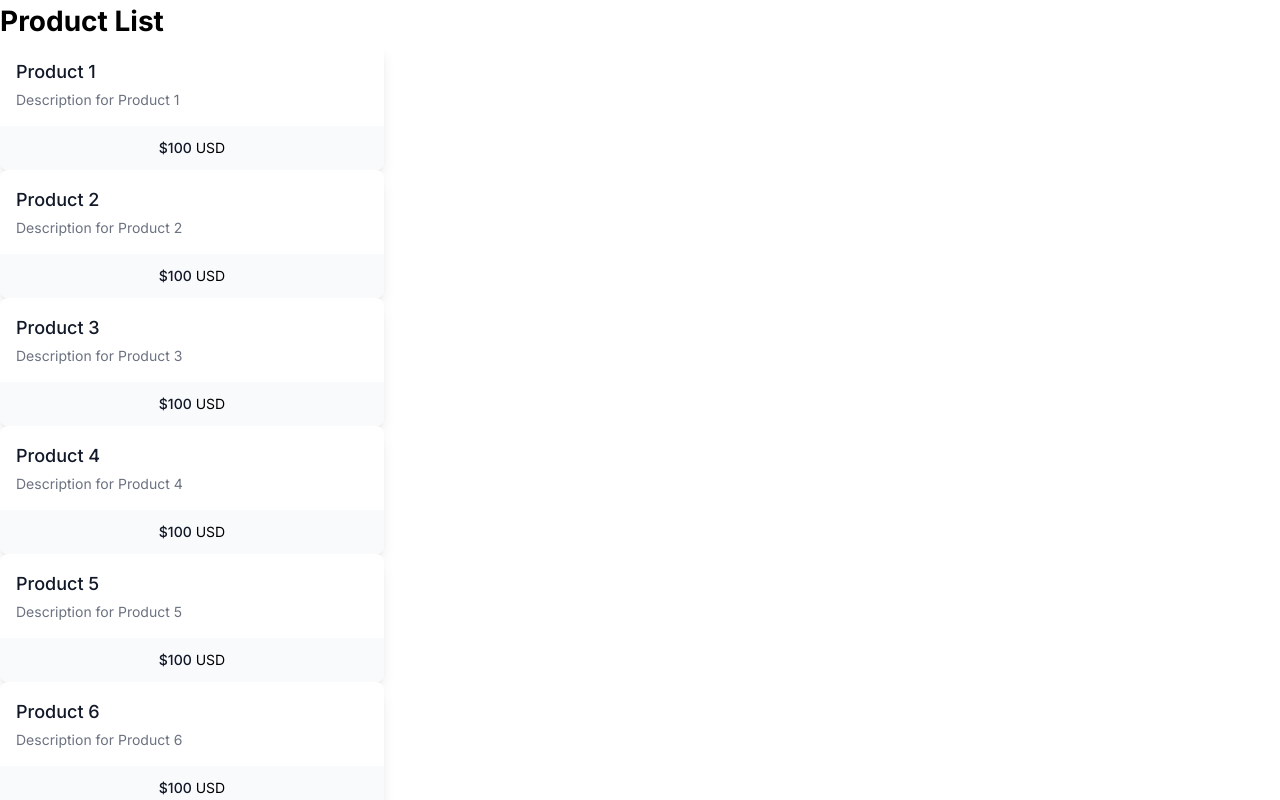
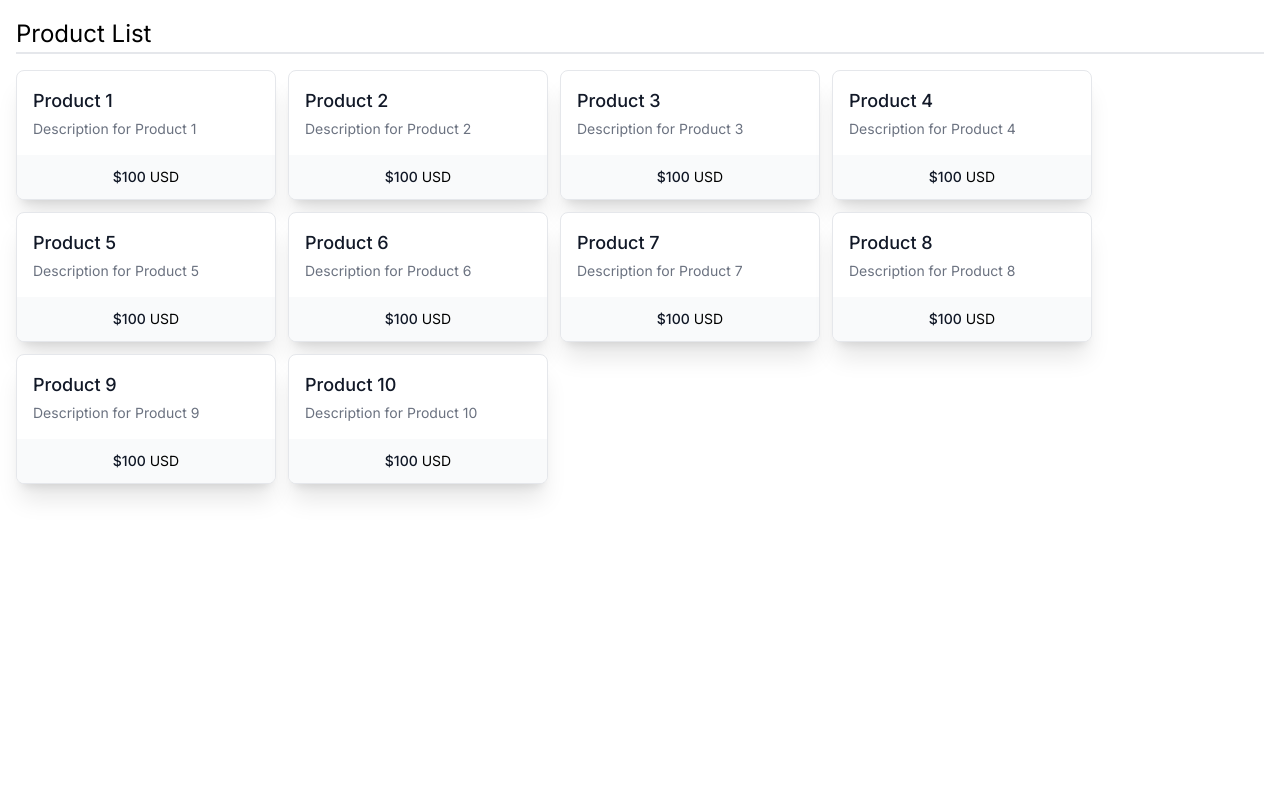
Before and after one commit to ART1377/Workflow-step-by-step, a Next.js app: page / in a window 1280 px wide. Shown: the top 800 px of the page. Built offline with nearby package versions, Linux system fonts and the light colour scheme.

Commit message:
card size changed and screen added to tailwind config file

```diff
--- a/src/app/components/ProductCard/ProductCard.tsx
+++ b/src/app/components/ProductCard/ProductCard.tsx
@@ -12,7 +12,7 @@ const ProductCard = ({
   return (
     <>
       <Link href={`products/${productId}`}>
-        <div className="w-96 bg-white rounded-lg shadow-lg overflow-hidden transition duration-500 ease-in-out transform hover:-translate-y-[2px]">
+        <div className="max-w-[320px] w-[260px] flex-grow bg-white rounded-lg shadow-xl overflow-hidden transition duration-500 ease-in-out transform hover:-translate-y-[2px] border-gray-200 border">
           <div className="p-4">
             <h3 className="text-lg font-medium text-gray-900">{productName}</h3>
             <p className="mt-1 text-sm text-gray-500">{productDescription}</p>
--- a/src/app/globals.css
+++ b/src/app/globals.css
@@ -10,19 +10,19 @@
   }
   h3 {
     font-size: 32px;
-    font-weight: 700;
+    font-weight: 600;
   }
   h4 {
     font-size: 28px;
-    font-weight: 700;
+    font-weight: 500;
   }
   h5 {
     font-size: 24px;
-    font-weight: 500;
+    font-weight: 400;
   }
   h6 {
     font-size: 20px;
-    font-weight: 500;
+    font-weight: 400;
   }
 }
 @tailwind components;
--- a/src/app/page.tsx
+++ b/src/app/page.tsx
@@ -5,15 +5,17 @@ import { products } from "./db/db";
 export default function Home() {
   return (
     <>
-    <header>
-      <h4>
-        Product List
-      </h4>
-    </header>
-      <div>
-        {products.map((product: Product) => {
-          return <ProductCard key={product.productId} productData={product} />;
-        })}
+      <div className="p-2 xs:p-4">
+        <div className="border-b-2 mb-4">
+          <h5>Product List</h5>
+        </div>
+        <div className="flex flex-wrap gap-3">
+          {products.map((product: Product) => {
+            return (
+              <ProductCard key={product.productId} productData={product} />
+            );
+          })}
+        </div>
       </div>
     </>
   );
--- a/tailwind.config.ts
+++ b/tailwind.config.ts
@@ -1,26 +1,30 @@
-import type { Config } from 'tailwindcss'
+import type { Config } from "tailwindcss";
 
 const config: Config = {
   content: [
-    './src/pages/**/*.{js,ts,jsx,tsx,mdx}',
-    './src/components/**/*.{js,ts,jsx,tsx,mdx}',
-    './src/app/**/*.{js,ts,jsx,tsx,mdx}',
+    "./src/pages/**/*.{js,ts,jsx,tsx,mdx}",
+    "./src/components/**/*.{js,ts,jsx,tsx,mdx}",
+    "./src/app/**/*.{js,ts,jsx,tsx,mdx}",
   ],
   theme: {
     extend: {
       backgroundImage: {
-        'gradient-radial': 'radial-gradient(var(--tw-gradient-stops))',
-        'gradient-conic':
-          'conic-gradient(from 180deg at 50% 50%, var(--tw-gradient-stops))',
+        "gradient-radial": "radial-gradient(var(--tw-gradient-stops))",
+        "gradient-conic":
+          "conic-gradient(from 180deg at 50% 50%, var(--tw-gradient-stops))",
       },
-      colors:{
-        "reject": "var(--reject)",
-        "success": "var(--success)",
-        "upload": "var(--upload)",
+      colors: {
+        reject: "var(--reject)",
+        success: "var(--success)",
+        upload: "var(--upload)",
         "main-gray": "var(--main-gray)",
-      }
+      },
+      screens: {
+        xxs: "320px",
+        xs: "480px",
+      },
     },
   },
   plugins: [],
-}
-export default config
+};
+export default config;
```
